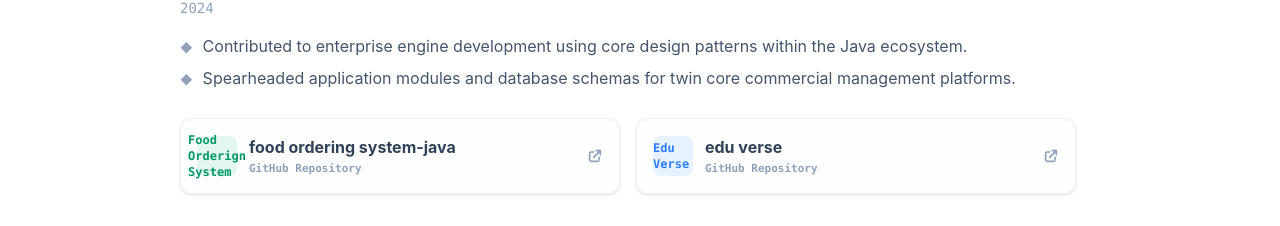
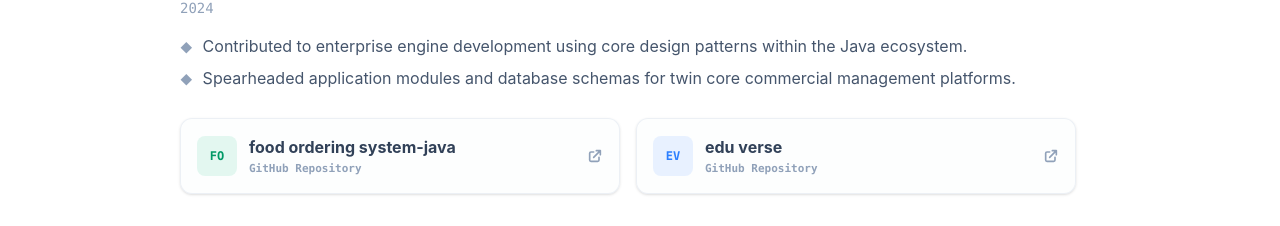
Before and after one commit to YeZawHlaing/portfolio, a React (Vite) app: page / in a window 1280 px wide. Shown: the part 2817-3043 px from the top of the page. Built offline with nearby package versions, Linux system fonts and the light colour scheme; no server answers.

Commit message:
font updated

```diff
--- a/src/components/Experiences.jsx
+++ b/src/components/Experiences.jsx
@@ -124,7 +124,7 @@ const Experience = () => {
                   >
                     <div className="flex items-center gap-3 min-w-0">
                       <div className="w-10 h-10 rounded-lg bg-emerald-500/10 text-emerald-600 dark:text-emerald-400 flex items-center justify-center font-mono text-xs font-bold shrink-0">
-                        Food Orderign System
+                        FO
                       </div>
                       <div className="min-w-0">
                         <span className="text-sm sm:text-base font-bold text-slate-700 dark:text-slate-300 group-hover/chip:text-blue-500 dark:group-hover/chip:text-blue-400 transition-colors block truncate">
@@ -149,7 +149,7 @@ const Experience = () => {
                   >
                     <div className="flex items-center gap-3 min-w-0">
                       <div className="w-10 h-10 rounded-lg bg-blue-500/10 text-blue-500 dark:text-blue-400 flex items-center justify-center font-mono text-xs font-bold shrink-0">
-                        Edu Verse
+                        EV
                       </div>
                       <div className="min-w-0">
                         <span className="text-sm sm:text-base font-bold text-slate-700 dark:text-slate-300 group-hover/chip:text-blue-500 dark:group-hover/chip:text-blue-400 transition-colors block truncate">
```
